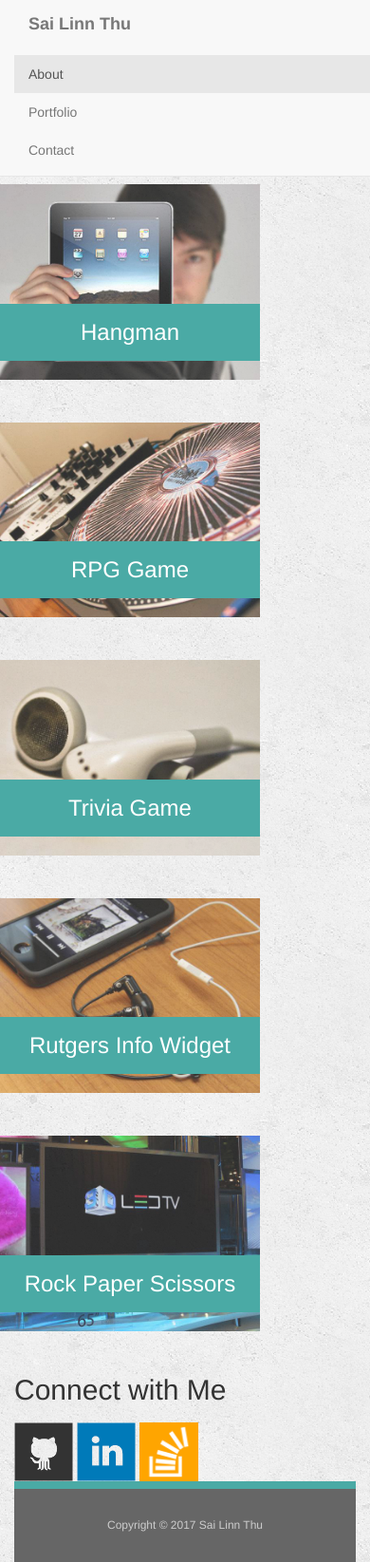
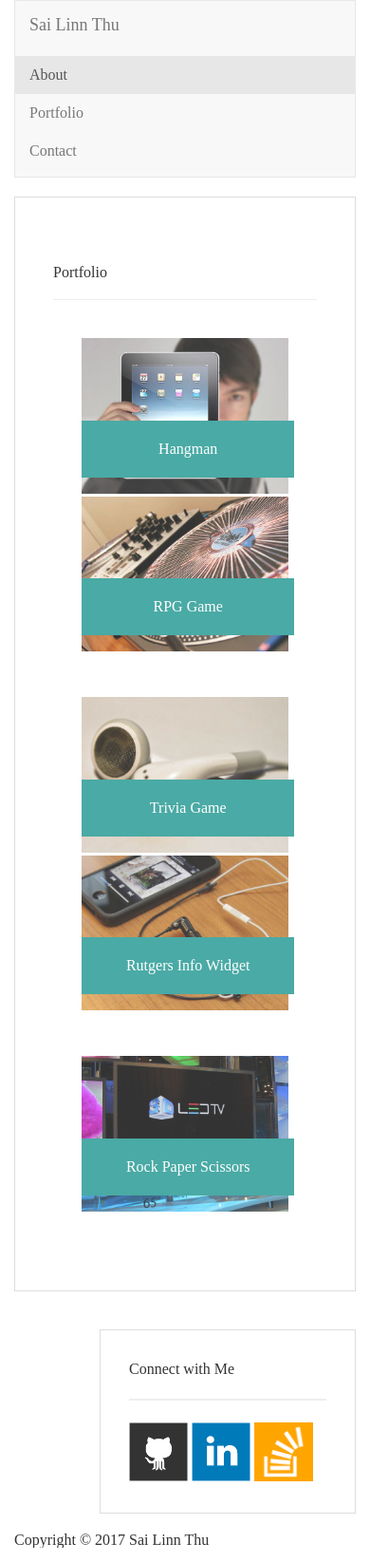
Before and after one commit to sailinnthu/Bootstrap-Portfolio, a plain HTML site: page portfolio.html in a window 390 px wide. Shown: the whole page at 95% size. Drawn offline with nearby package versions, Linux system fonts and the light colour scheme.

Commit message:
Bootstrap Portfolio

```diff
--- a/assets/css/style.css
+++ b/assets/css/style.css
@@ -1,122 +1,15 @@
+.paragraph {
+  margin-bottom: 20px;
 
-body {
-  font-family: Arial, "Helvetica Neue", Helvetica, sans-serif;
-  font-size: 18px;
-  line-height: 34px;
-  color: #777;
-  background: url("../images/concrete_seamless.png");
+  font-size: 20px;
+  line-height: 30px;
 }
 
-
-* {
-  box-sizing: border-box;
-}
-
-/* general */
-
-.container {
-  width: 100%;
-  max-width: 960px;
-  margin: 0 auto;
+.paragraph:last-child {
+  margin-bottom: 20px;
+  font-size: 20px;
+  line-height: 30px;
   clear: both;
-}
-
-
-h2,
-h3,
-p {
-
-  margin-bottom: 20px;
-}
-
-p:last-child {
-  margin-bottom: 0;
-}
-
-
-h2,
-h3 {
-  font-family: Georgia, Times, "Times New Roman", serif;
-  font-weight: 700;
-  color: #4aaaa5;
-}
-/*
-h1 {
-  padding-bottom: 20px;
-  font-size: 30px;
-  line-height: 49px;
-  border-bottom: 3px solid #ddd;
-}
-*/
-h2,
-h3 {
-  font-size: 22px;
-}
-
-.paragraph {
-  margin: 0 50px 10px;
-  font-family: Arial, "Helvetica Neue", Helvetica, sans-serif;
-  font-size: 18px;
-  line-height: 34px;
-
-}
-/* header */
-/*
-#masthead {
-  position: fixed;
-  z-index: 99;
-  width: 100%;
-  margin: 0 0 30px;
-  overflow: auto;
-  color: #fff;
-  background: #fff;
-  border-bottom: 2px solid #ccc;
-}
-*/
-#logo {
-  float: left;
-  width: 250px;
-  height: 90px;
-  font-family: Georgia, Times, "Times New Roman", serif;
-  font-size: 30px;
-  font-weight: 700;
-  line-height: 90px;
-  color: #fff;
-  text-align: center;
-  text-decoration: none;
-  background: #4aaaa5;
-}
-
-.navbar {
-  float: right;
-
-}
-
-nav a {
-  display: inline-block;
-  padding-left: 15px;
-  margin-left: 15px;
-  line-height: 18px;
-  color: #999;
-  text-decoration: none;
-  border-left: 1px solid #efefef;
-}
-
-nav a:first-child {
-  border-left: 0 none;
-}
-
-/* footer */
-
-footer {
-  padding: 30px 0;
-  clear: both;
-  font-size: 12px;
-  color: #fff;
-  color: #ccc;
-  text-align: center;
-  background: #666;
-  border-top: 8px solid #4aaaa5;
 }
 
 /* sidebar */
@@ -152,15 +45,11 @@ h3,
 
 /* main */
 
-#main-container {
-  padding-top: 130px;
-}
-
 .main-section {
   float: left;
   width: 100%;
-  max-width: 650px;
-  padding: 30px;
+
+  padding: 55px;
   margin: 0 0 40px;
   background: #fff;
   border: 1px solid #ddd;
@@ -171,14 +60,12 @@ h3,
 .work {
   position: relative;
   float: left;
-  width: 274px;
+  width: 100%;
   margin: 20px 0 25px;
   overflow: auto;
 }
 
-.work:nth-child(even) {
-  margin-right: 40px;
-}
+
 
 .work img {
   width: 100%;
@@ -189,10 +76,10 @@ h3,
 .work h3 {
   position: absolute;
   bottom: 20px;
-  width: 100%;
+  width: 90.5%;
   padding: 15px;
   margin-bottom: 0;
-  font-weight: 300;
+  font-weight: 500;
   line-height: 30px;
   color: #fff;
   text-align: center;
@@ -202,70 +89,8 @@ h3,
 
 .auth-image {
   float: left;
-  width: 200px;
+  width: 150px;
   height: auto;
-  margin-top: 10px;
+  margin-top: 3px;
   margin-right: 25px;
 }
-
-/* contact page */
-
-#contact-form ul {
-  margin-bottom: 20px;
-}
-
-#contact-form li {
-  margin-bottom: 10px;
-}
-
-label,
-input[type=text],
-input[type=email],
-textarea {
-  display: block;
-  width: 100%;
-}
-
-input[type=text],
-input[type=email],
-textarea {
-  height: 35px;
-  padding: 0 10px;
-  font-size: 14px;
-  border: 1px solid #ddd;
-}
-
-textarea {
-  height: 200px;
-}
-
-input[type=submit] {
-  padding: 10px 30px;
-  font-size: 18px;
-  color: #fff;
-  cursor: pointer;
-  background: #4aaaa5;
-  border: 0 none;
-}
-
-/*
-
-@media screen and (max-width: 980px){
-  .container {
-    width: 600px;
-  }
-  .sidebar {
-    float: left;
-  }
-}
-@media screen and (max-width: 768px){
-    .container {
-    width: 80%;
-  }
-}
-@media screen and (max-width: 640px){
-   .container {
-    width: 80%;
-  }
-  */
-}
--- a/portfolio.html
+++ b/portfolio.html
@@ -1,22 +1,19 @@
 <!DOCTYPE html>
 <html>
 <head>
-  <title>Bootstrap-Portfolio</title>
+	<title></title>
+	<link rel="stylesheet" href="https://maxcdn.bootstrapcdn.com/bootstrap/3.3.7/css/bootstrap.min.css" integrity="sha384-BVYiiSIFeK1dGmJRAkycuHAHRg32OmUcww7on3RYdg4Va+PmSTsz/K68vbdEjh4u" crossorigin="anonymous">
 	<link rel="stylesheet" type="text/css" href="assets/css/reset.css">
   	<link rel="stylesheet" type="text/css" href="assets/css/style.css">
-  <link rel="stylesheet" href="https://maxcdn.bootstrapcdn.com/bootstrap/3.3.7/css/bootstrap.min.css" integrity="sha384-BVYiiSIFeK1dGmJRAkycuHAHRg32OmUcww7on3RYdg4Va+PmSTsz/K68vbdEjh4u" crossorigin="anonymous">
+
 </head>
+
 <body>
-
-
-
-  <!-- nav bar -->
-      <nav class="navbar navbar-default navbar-fixed-top" role="navigation">
+	<div class="container">
+		<nav class="navbar navbar-default">
 		  	<div class="container-fluid">
 			    <div class="navbar-header">
-            <a class="navbar-brand" href="index.html">
-            <strong>Sai Linn Thu</strong>
-            </a>
+			      <a class="navbar-brand" href="index.html">Sai Linn Thu</a>
 			    </div>
 			    <ul class="nav navbar-nav navbar-right">
 			      <li class="active"><a href="index.html">About</a></li>
@@ -26,64 +23,65 @@
 		 	</div>
 		</nav>
 
-    <br><br><br>
-    <!-- the end of nav bar -->
-<div class="container">
+
+
 		<div class="row">
 			<div class="col-md-8">
+			<section class="main-section">
 				<div class="row">
 					<br>
-                <h2>Portfolio</h2>
+					<h1>Portfolio</h1>
 					<hr>
 				</div>
-          <div class="row">
-                <div class="work">
-                  <img src="assets/images/technics-q-c-640-480-1.jpg" alt="hangman">
-
+				<div class="row work">
+					<div class="col-md-6">
+						<img src="assets/images/technics-q-c-640-480-1.jpg" alt="hangman" >
 						<h3>Hangman</h3>
 					</div>
-                <div class="work">
+
+					<div class="col-md-6">
 						<img src="assets/images/technics-q-c-640-480-2.jpg" alt="RPG Game">
-
 						<h3>RPG Game</h3>
 					</div>
-                <div class="work">
+				</div> <br>
+				<div class="row work">
+					<div class="col-md-6">
 						<img src="assets/images/technics-q-c-640-480-5.jpg" alt="Trivia Game">
-
 						<h3>Trivia Game</h3>
 					</div>
-                <div class="work">
+					<div class="col-md-6">
 						 <img src="assets/images/technics-q-c-640-480-7.jpg" alt="Rutgers Info Widget">
-
 						 <h3>Rutgers Info Widget</h3>
 					</div>
-                <div class="work">
+				</div> <br>
+				<div class="row work">
+					<div class="col-md-6">
 						 <img src="assets/images/technics-q-c-640-480-9.jpg" alt="Rock Paper Scissors">
-
 						 <h3>Rock Paper Scissors</h3>
 					</div>
 
 				</div>
+			</section>
 			</div>
 
 			<div class="col-md-4">
+				<section class="sidebar">
+      				<div id="connect">
         				<h2>Connect with Me</h2>
 
         				<a href="https://github.com/sailinnthu/" target="_blank"><img src="assets/images/github-128.png" class="social" alt="GitHub" /></a>
         				<a href="https://www.linkedin.com/in/sailinnthu/" target="_blank"><img src="assets/images/linkedin-128.png" class="social" alt="LinkedIn" /></a>
         				<a href="https://stackoverflow.com/users/7612724/sailinnthu" target="_blank"><img src="assets/images/stackoverflow-128.png" class="social" alt="Stack Overflow" /></a>
-
+      				</div>
+    			</section>
+			</div>
 		</div>
 	</div>
 
-    <!-- 1 row and 1 column for footer -->
 		<footer>
-    <div class="row">
+    <div class="container">
       Copyright &copy; 2017 Sai Linn Thu
     </div>
   	</footer>
-    <!-- the end of 1 row and 1 column for footer -->
-</div>
-
 </body>
 </html>
```
Also changed, not shown: contact.html (+16 -20 lines), index.html (+16 -32 lines). Lines whose indentation alone changed are shown as unchanged.
